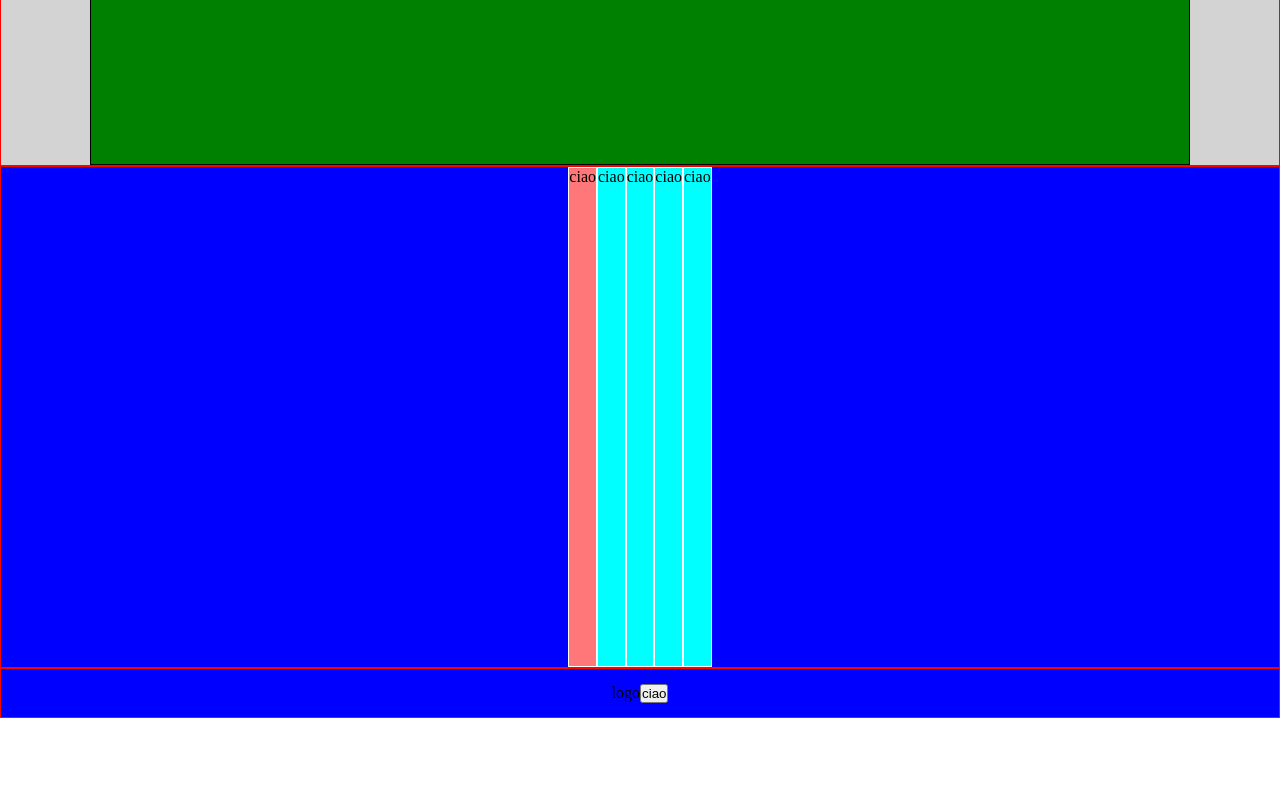
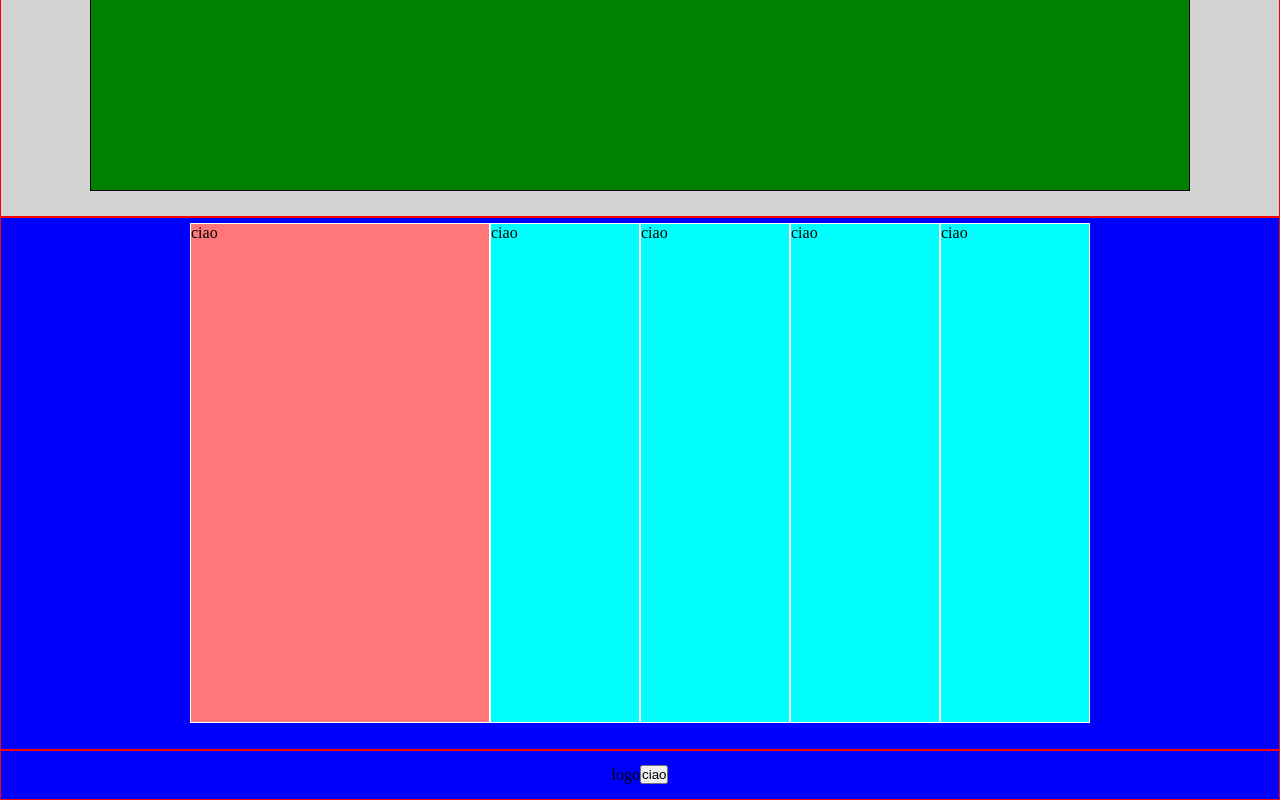
Before and after one commit to bonvi83/htmlcss-struttura-discord, a plain HTML site: page index.html in a window 1280 px wide. Shown: the part 1986-2786 px from the top of the page. Before the commit the page ends 2704 px from the top, so only its background shows below. Drawn offline with Linux system fonts and the light colour scheme.

Commit message:
style per ultima pensezione footer

```diff
--- a/css/style.css
+++ b/css/style.css
@@ -100,6 +100,7 @@ header {
     width: 1100px;
     height: 900px;
     border: solid 1px black;
+    margin: 2%;
 }
 
 /* parte dell'footer */
@@ -113,19 +114,32 @@ header {
     align-items: center;
 }
 
+
+/* SECONDO ME DEVO USARE LE FRAZIONI O SIMILE rettrosa occupa occupa 2/6, il resto occupa 1/6 */
 .rettrosa {
     background-color: rgb(255, 119, 121);
     /* width: 1100px; */
+    width: 300px;
     height: 500px;
     border: solid 1px white;
+    margin-top: 5px;
+    margin-bottom: 2%;
 }
 
 .acqua {
     background-color: aqua;
     /* width: 1100px; */
+    width: 150px;
     height: 500px;
     border: solid 1px white;
+    margin-top: 5px;
+    margin-bottom: 2%;
 }
+
+
+
+
+
 
 .fine {
     display: flex;
```
